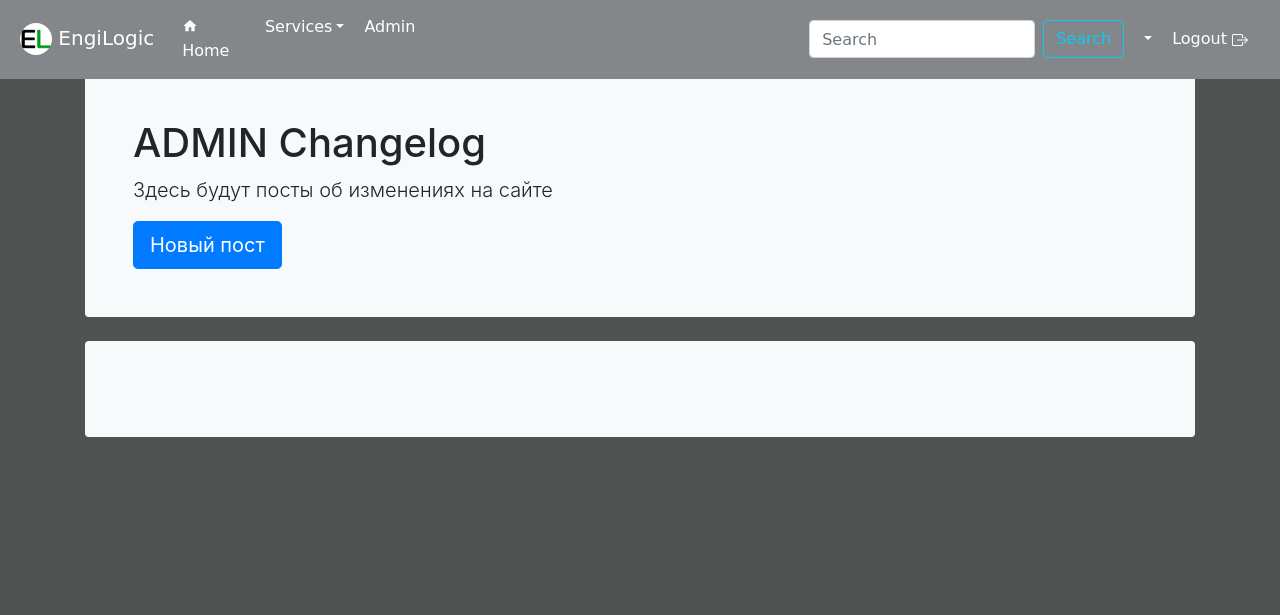
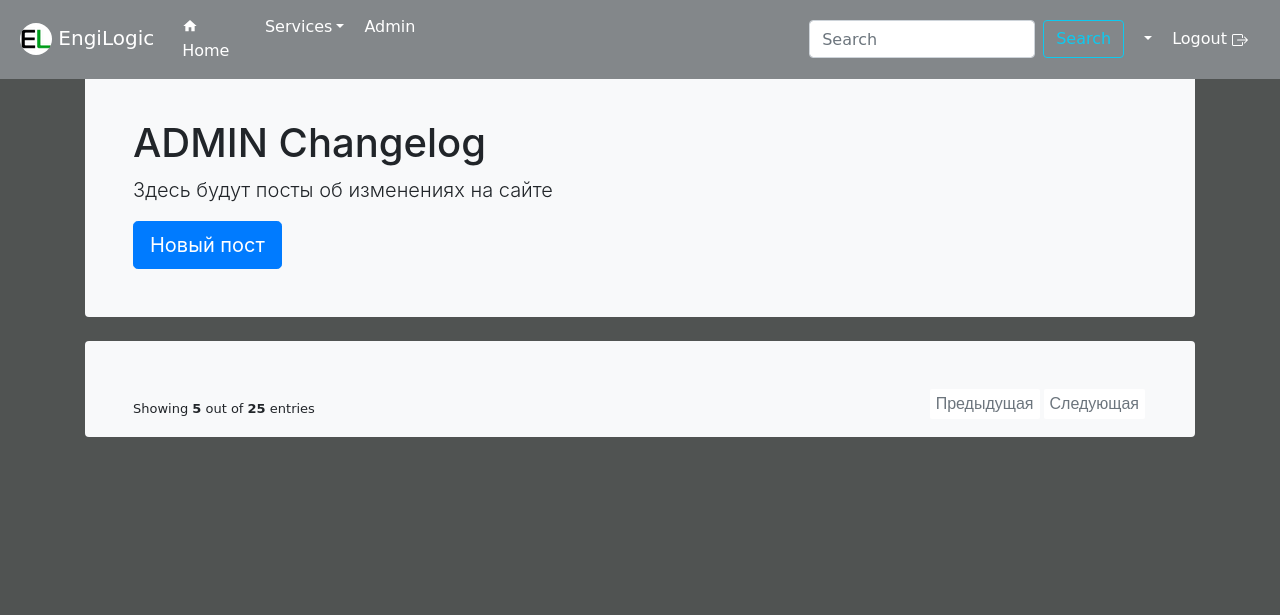
Before and after one commit to kuromaster/webapp, a Flask app: page /admin/ in a window 1280 px wide. Shown: the part 1-616 px from the top of the page. Run offline with Flask 3, Linux system fonts and the light colour scheme; some libraries are stand-ins or nearby versions; some web fonts are replaced.

Commit message:
Add page pagination

```diff
--- a/webapp/app/admin/static/css/home.css
+++ b/webapp/app/admin/static/css/home.css
@@ -1,3 +1,44 @@
 body {
   background: #505352;
 }
+
+.pagination {
+	float: right;
+	margin: 0 0 5px;
+}
+.pagination li a {
+	border: none;
+	font-size: 13px;
+	min-width: 30px;
+	min-height: 30px;
+	color: #999;
+	margin: 0 2px;
+	line-height: 30px;
+	border-radius: 2px !important;
+	text-align: center;
+	padding: 0 6px;
+  font-family: 'Varela Round', sans-serif;
+	font-size: 16px;
+}
+.pagination li a:hover {
+	background: #666;
+  color: #fff
+}
+.pagination li.active a, .pagination li.active a.page-link {
+	background: #03A9F4;
+}
+.pagination li.active a:hover {
+	background: #0397d6;
+}
+.pagination li.disabled i {
+	color: #ccc;
+}
+.pagination li i {
+	font-size: 16px;
+	padding-top: 6px
+}
+.hint-text {
+	float: left;
+	margin-top: 10px;
+	font-size: 13px;
+}
--- a/webapp/app/admin/templates/admin/home.html
+++ b/webapp/app/admin/templates/admin/home.html
@@ -17,14 +17,36 @@
   </div>
   <br>
 
+
   <div class="bg-light p-5 rounded">
-    {% for post in posts %}
+
+    <!-- BEGIN Posts list -->
+    {% for post in pages.items %}
       <p><a href="{{ url_for('admin.post_detail', slug=post.slug) }}">{{ post.title }}</a></p>
     {% endfor %}
+  <!-- END Posts list -->
+
+    <!-- НАЧАЛО Разбиение по страницам -->
+    <nav>
+      <div class="hint-text">Showing <b>5</b> out of <b>25</b> entries</div>
+      <ul class="pagination">
+        <li {% if not pages.has_prev %} class="page-item disabled" {% endif %}>
+          <a class="page-link" href="./?page={{pages.prev_num}}">Предыдущая</a>
+        </li>
+        {%for page in pages.iter_pages() %}
+          <li {% if page == pages.page %} class="page-item active" {% endif %} ><a class="page-link" href="./?page={{page}}">{{page}}</a></li>
+        {% endfor %}
+        <li {% if not pages.has_next %} class="page-item disabled" {% endif %}>
+          <a class="page-link" href="./?page={{pages.next_num}}">Следующая</a>
+        </li>
+      </ul>
+    </nav>
+    <!-- КОНЕЦ Разбиение по страницам -->
+
   </div>
 </main>
 
-
+<!-- BEGIN Create post modal -->
 <div class="modal fade" id="modalCreatePost" tabindex="-1" aria-labelledby="modalCreatePostLabel" aria-hidden="true">
   <div class="modal-dialog modal-lg modal-dialog-centered">
     <div class="modal-content">
@@ -55,5 +77,6 @@
     </div>
   </div>
 </div>
+<!-- END Create post modal -->
 
 {% endblock %}
--- a/webapp/app/admin/view_admin.py
+++ b/webapp/app/admin/view_admin.py
@@ -46,13 +46,22 @@ def index():
 
     form = PostForm()
     q = request.args.get('q')
+
+    page = request.args.get('page')
+    if page and page.isdigit():
+        page = int(page)
+    else:
+        page = 1
+
     if q:
-        posts = Post.query.filter(Post.title.contains(q) | Post.body.contains(q)).all()
+        posts = Post.query.filter(Post.title.contains(q) | Post.body.contains(q)) #.all()
     else:
         # posts = Post.query.all()
         posts = Post.query.order_by(Post.created.desc())
 
-    return render_template("admin/home.html", pgname="Home", company=Configuration.HTML_TITLE_COMPANY, url_prefix='/{}'.format(admin_panel.name), posts=posts, form=form)
+    pages = posts.paginate(page=page, per_page=5)
+
+    return render_template("admin/home.html", pgname="Home", company=Configuration.HTML_TITLE_COMPANY, url_prefix='/{}'.format(admin_panel.name), form=form, pages=pages)
 
 
 @admin_panel.route('/post/<slug>')
```
